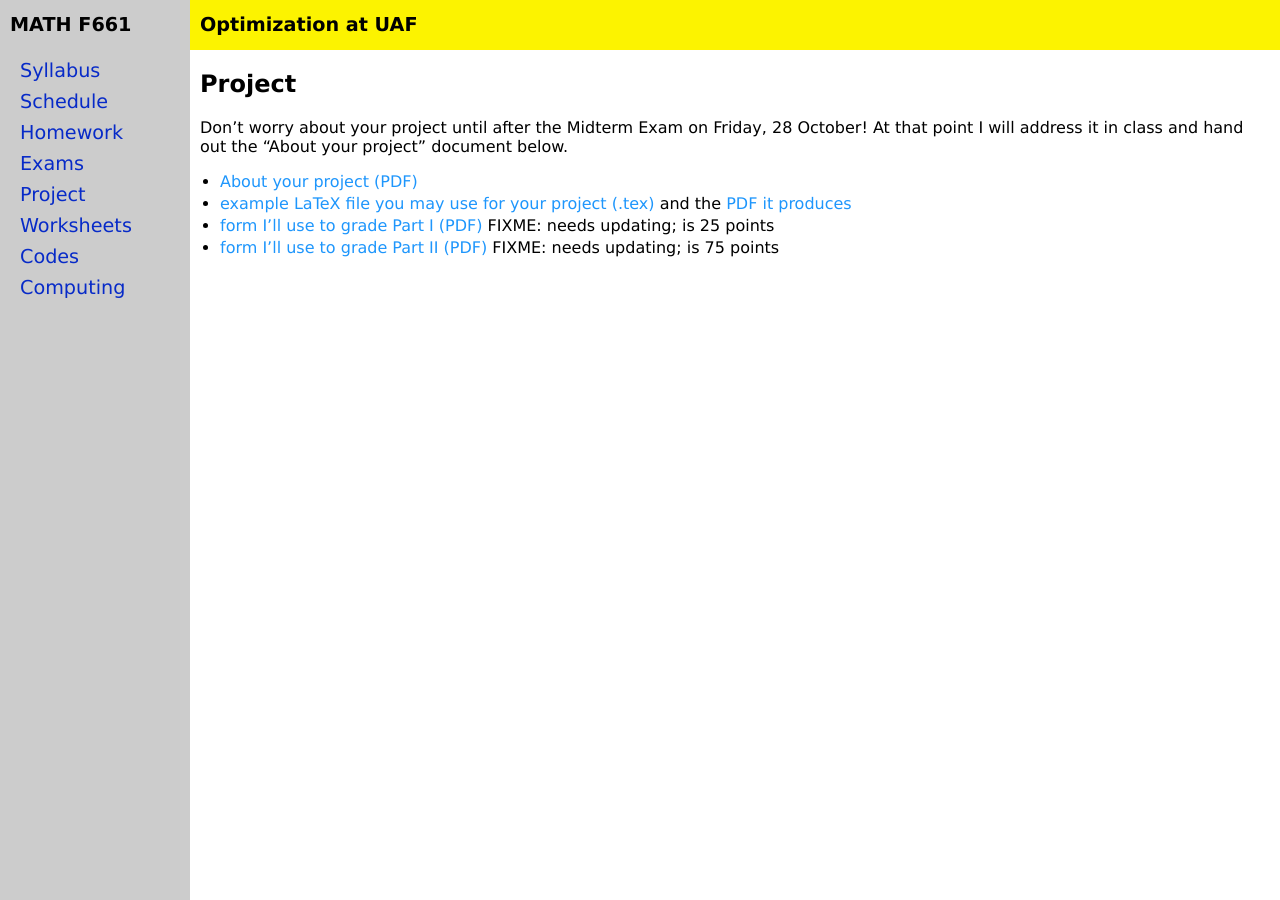
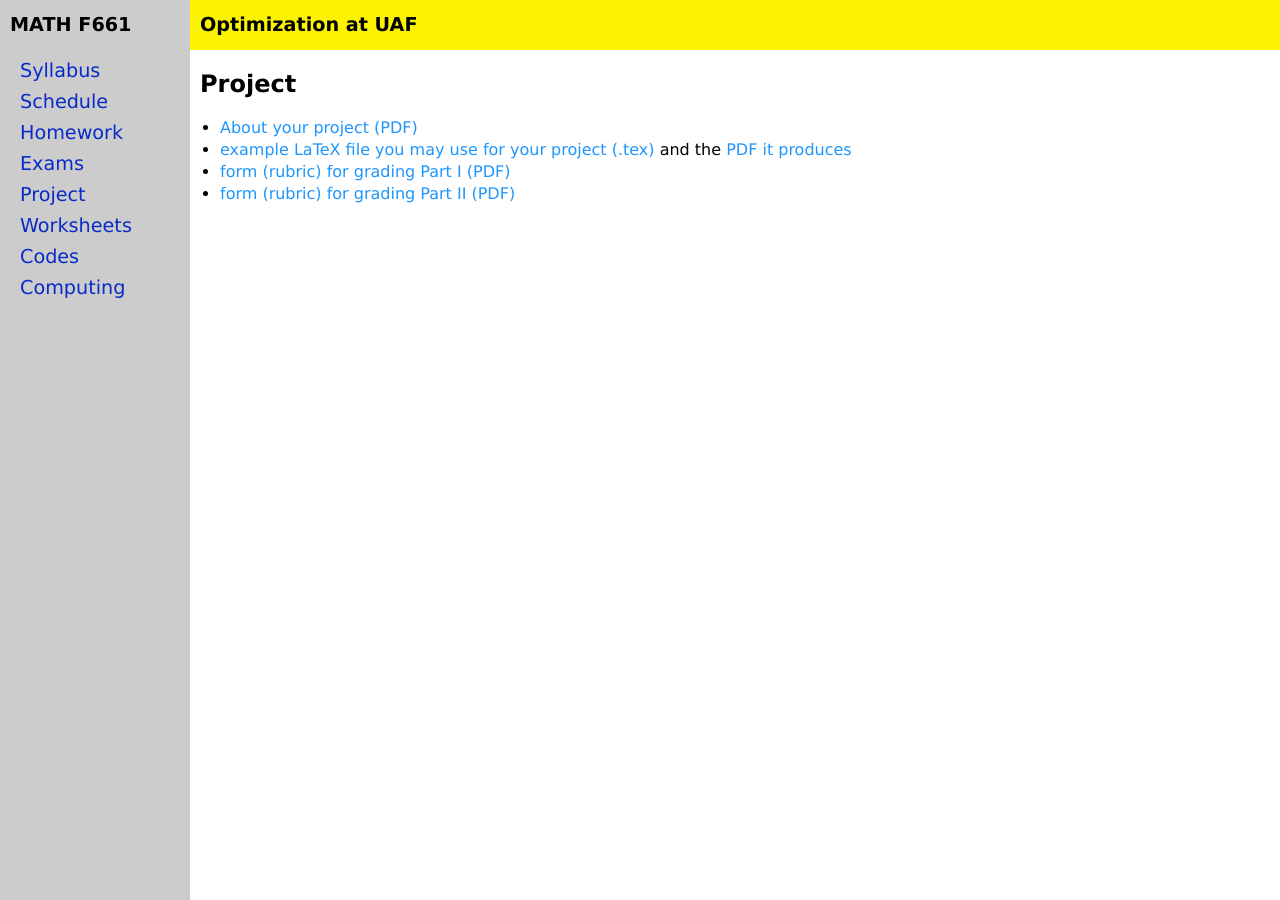
Before and after one commit to bueler/opt, a Jekyll site: the page built from project.md, in a window 1280 px wide. Built offline with Jekyll 4.4.1, drawn with Linux system fonts in a browser that asks for light colours.

Commit message:
project tab content done and ready for Monday

```diff
--- a/project.md
+++ b/project.md
@@ -5,9 +5,7 @@ title: Project
 
 ## Project
 
-Don't worry about your project until after the Midterm Exam on Friday, 28 October!  At that point I will address it in class and hand out the "About your project" document below.
-
   * [About your project (PDF)](assets/project/description.pdf)
   * [example LaTeX file you may use for your project (.tex)](assets/project/blank.tex) and the [PDF it produces](assets/project/blank.pdf)
-  * [form I'll use to grade Part I (PDF)](assets/project/rubricI.pdf)  FIXME: needs updating; is 25 points
-  * [form I'll use to grade Part II (PDF)](assets/project/rubricII.pdf)  FIXME: needs updating; is 75 points
+  * [form (rubric) for grading Part I (PDF)](assets/project/rubricI.pdf)
+  * [form (rubric) for grading Part II (PDF)](assets/project/rubricII.pdf)
```
Also changed, not shown: 6 other files.
